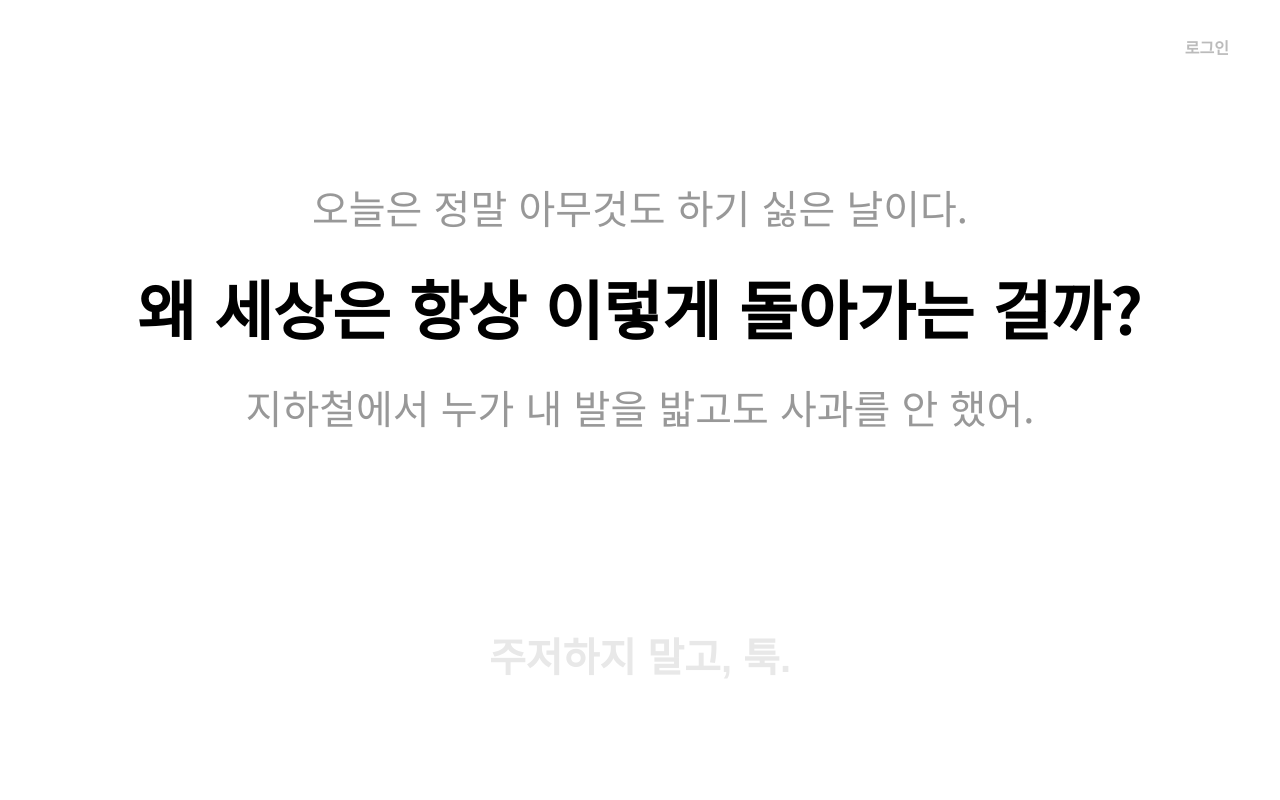
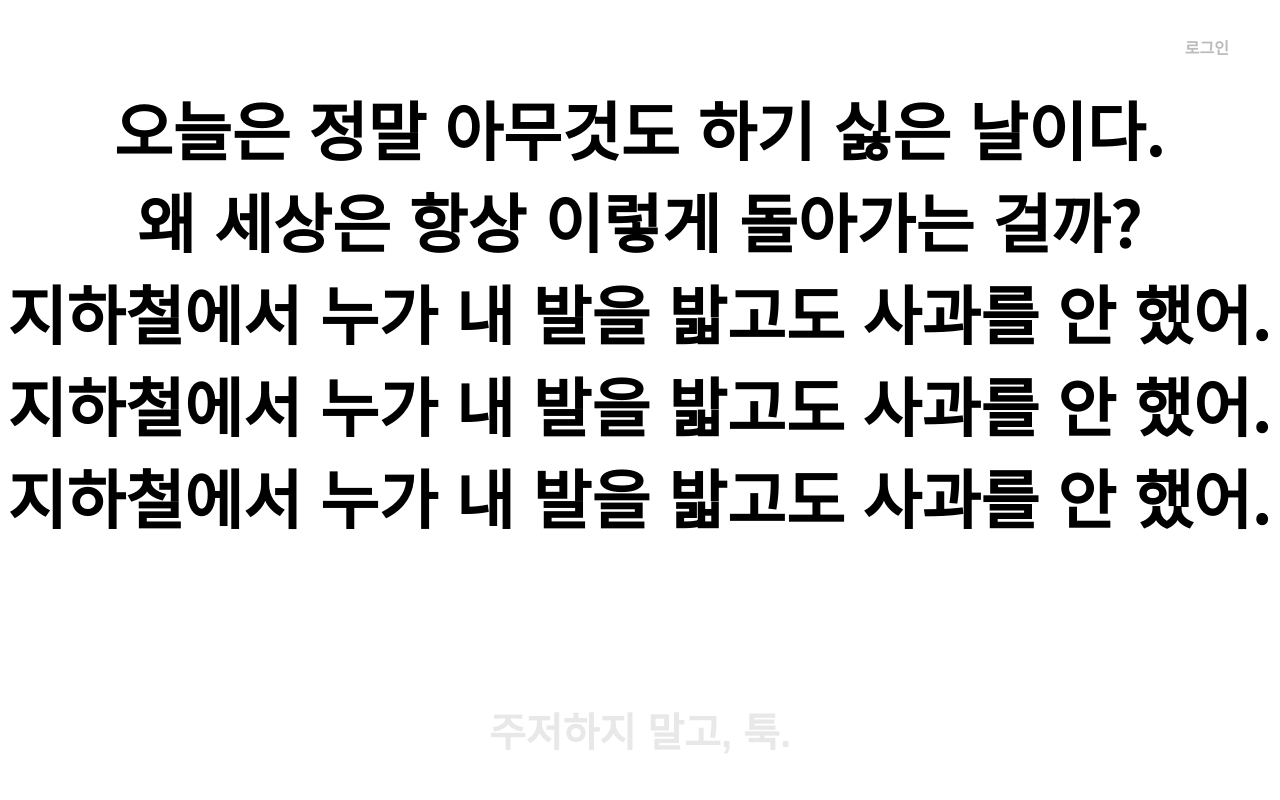
Before and after one commit to suinkimme/jungle-buzz, a Flask app: page / in a window 1280 px wide. Run offline with Flask 3, Linux system fonts and the light colour scheme; some libraries are stand-ins or nearby versions.

Commit message:
Swiper 적용

```diff
--- a/static/css/common.css
+++ b/static/css/common.css
@@ -52,28 +52,24 @@
 /* index.html */
 /* slot-chat */
 .text-slot-list {
-  height: 300px;
+  height: 600px;
   overflow: hidden;
-  position: relative;
 }
 
 .text-slot-item-container {
-  display: flex;
-  justify-content: center;
-  align-items: center;
-  flex-direction: column;
+  /* min-height: 300px; */
+  /* overflow: hidden; */
+}
+.text-slot-item {
+  font-size: 64px;
+  font-weight: 700;
+  opacity: 1;
+  color: #000;
+  text-align: center;
+  transition: all 0.3s;
 }
 
-.text-slot-item {
-  line-height: 100px;
-  height: 100px;
-  font-size: 32px;
-  opacity: 0.2;
-  color: #000;
-  text-align: center;
-}
-
-.text-slot-item.active {
+/* .text-slot-item.active {
   font-size: 64px;
   font-weight: 700;
   opacity: 1;
@@ -82,7 +78,7 @@
 .text-slot-item.yet-active {
   font-size: 40px;
   opacity: 0.4;
-}
+} */
 
 /* primary-button */
 .primary-button {
--- a/static/js/script.js
+++ b/static/js/script.js
@@ -48,11 +48,32 @@ $(document).ready(function () {
   });
 });
 
-// 한글의 특성상 focus 이후에 조합되는 문자를 유추할 수 없다. 현재로써는
-$(".container").on("click keydown", function (e) {
-  const $input = $(".text-input").first();
+var swiper = new Swiper(".swiper", {
+  direction: "vertical",
+  slidesPerView: "auto",
+  spaceBetween: 0,
+  loop: false,
+  allowTouchMove: false,
+  autoHeight: true,
+});
 
-  if (!$input.is(":focus")) {
-    $input.focus();
+$(".text-input").on("keyup", function (e) {
+  if (e.key === "Enter") {
+    const inputText = $(this).val().trim();
+    if (inputText.length === 0) return;
+
+    const newSlide = `<div class="text-slot-item swiper-slide">${inputText}</div>`;
+    swiper.appendSlide(newSlide);
+    swiper.slideNext();
+
+    $(this).val("");
+
+    const maxSlides = 10;
+    // 슬라이드 넘버 유지: removeSlide는 slideNext 애니메이션 끝나고 호출
+    swiper.once("transitionEnd", function () {
+      if (swiper.slides.length > maxSlides) {
+        swiper.removeSlide(0);
+      }
+    });
   }
 });
--- a/templates/base.html
+++ b/templates/base.html
@@ -3,6 +3,12 @@
   <head>
     <meta charset="UTF-8" />
     <meta name="viewport" content="width=device-width, initial-scale=1.0" />
+
+    <!-- Swiper CSS -->
+    <link
+      rel="stylesheet"
+      href="https://cdn.jsdelivr.net/npm/swiper@11/swiper-bundle.min.css"
+    />
 
     <!-- Font CSS -->
     <link rel="preconnect" href="https://fonts.googleapis.com" />
@@ -26,6 +32,7 @@
       crossorigin="anonymous"
     ></script>
     <script src="https://unpkg.com/typed.js@2.1.0/dist/typed.umd.js"></script>
+    <script src="https://cdn.jsdelivr.net/npm/swiper@11/swiper-bundle.min.js"></script>
     <script src="{{ url_for('static', filename='js/script.js') }}"></script>
   </body>
 </html>
--- a/templates/main.html
+++ b/templates/main.html
@@ -10,16 +10,24 @@
 </div>
 
 <div class="container">
-  <div class="text-slot-list">
-    <div class="text-slot-item-container">
-      <p class="text-slot-item yet-active">
+  <div class="text-slot-list swiper">
+    <div class="text-slot-item-container swiper-wrapper">
+      <p class="text-slot-item swiper-slide">
         오늘은 정말 아무것도 하기 싫은 날이다.
       </p>
-      <p class="text-slot-item active">왜 세상은 항상 이렇게 돌아가는 걸까?</p>
-      <p class="text-slot-item yet-active">
+      <p class="text-slot-item swiper-slide">
+        왜 세상은 항상 이렇게 돌아가는 걸까?
+      </p>
+      <p class="text-slot-item swiper-slide">
         지하철에서 누가 내 발을 밟고도 사과를 안 했어.
       </p>
-      <p class="text-slot-item">지금 나만 집에 가고싶은거니</p>
+      <p class="text-slot-item swiper-slide">
+        지하철에서 누가 내 발을 밟고도 사과를 안 했어.
+      </p>
+      <p class="text-slot-item swiper-slide">
+        지하철에서 누가 내 발을 밟고도 사과를 안 했어.
+      </p>
+      <div class="swiper-slide"></div>
     </div>
   </div>
 
```
